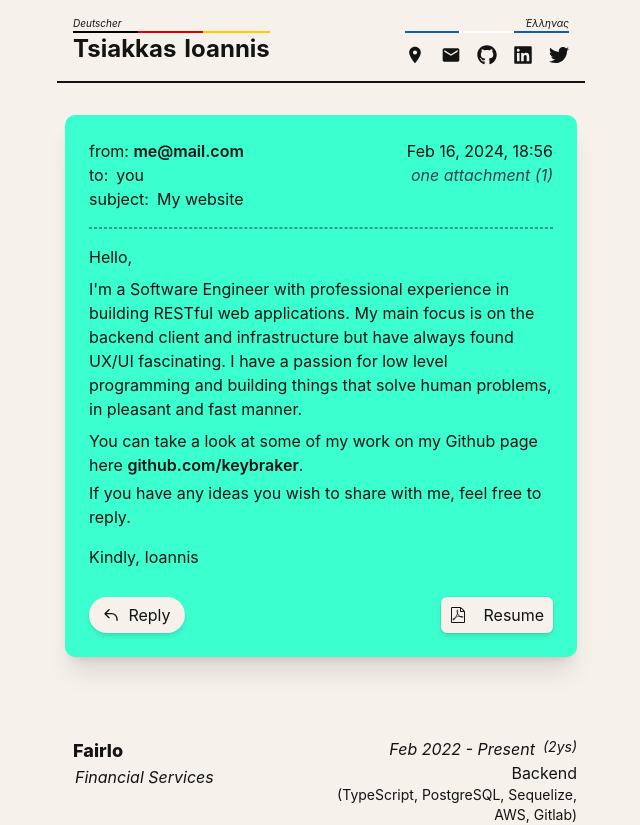
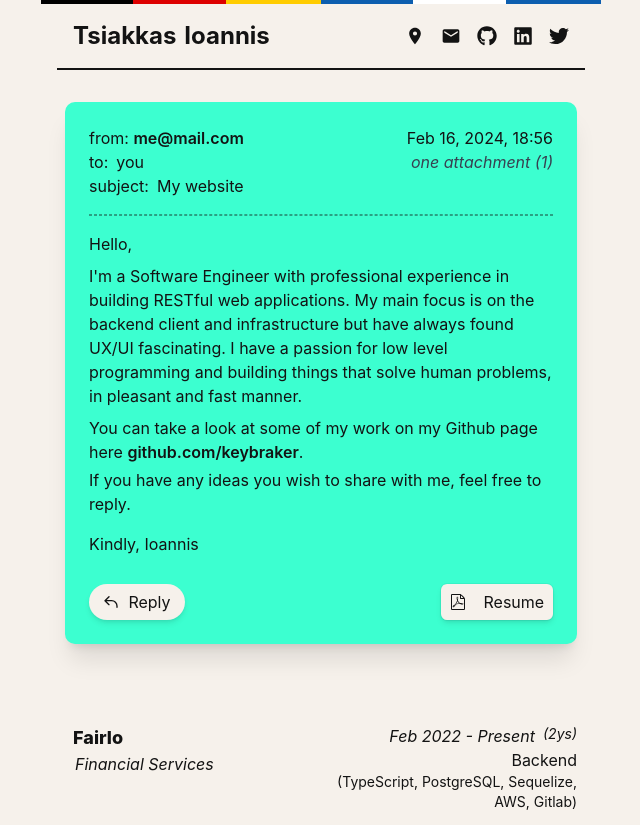
Before and after one commit to keybraker/keybraker.github.io, a Next.js app: page / in a window 1280 px wide. Shown: the top 825 px of the page, without its empty margins (319-959 px from the left). Built offline with nearby package versions, Linux system fonts and the light colour scheme.

Commit message:
Fix design of header

```diff
--- a/src/abilities/header.tsx
+++ b/src/abilities/header.tsx
@@ -62,6 +62,12 @@ function AboutPageInner() {
 export default function Header() {
   return (
     <header className="sticky top-0 z-10 flex flex-col justify-center place-self-center max-w-[560px] eq:max-w-[1320px] w-full bg-tsiakkas-light dark:bg-tsiakkas-dark">
+      <div className="text-tsiakkas-dark dark:text-tsiakkas-light w-full flex flex-row">
+        <div className="w-1/2 text-start italic text-[10px] border-b-4 [border-image:linear-gradient(90deg,#000000_0,#000000_33%,#DD0000_33%,#DD0000_66%,#FFCC00_66%,#FFCC00_100%)_1]">
+        </div>
+        <div className="w-1/2 text-end italic text-[10px] border-b-4 [border-image:linear-gradient(90deg,#0D5EAF_0,#0D5EAF_33%,#FFFFFF_33%,#FFFFFF_66%,#0D5EAF_66%,#0D5EAF_100%)_1]">
+        </div>
+      </div>
       <div className=" px-4 eq:px-0">
         <div className="
         flex flex-col sm:flex-row items-center justify-around xs:justify-between
@@ -70,24 +76,15 @@ export default function Header() {
         border-b-2 border-tsiakkas-dark dark:border-tsiakkas-light
       ">
           <Link href="/">
-            <div className="flex flex-col gap-0 justify-between text-tsiakkas-dark dark:text-tsiakkas-light">
-              <div className="w-full text-start italic text-[10px] border-b-2 [border-image:linear-gradient(90deg,#000000_0,#000000_33%,#DD0000_33%,#DD0000_66%,#FFCC00_66%,#FFCC00_100%)_1]">
-                Deutscher
-              </div>
-              <h1 className="
+            <h1 className="
                 flex flex-col self-center text-center font-helvetica text-2xl font-bold leading-100 tn:flex-row xs:gap-2 gap-1
+                text-tsiakkas-dark dark:text-tsiakkas-light
               ">
-                <span>Tsiakkas</span>
-                <span>Ioannis</span>
-              </h1>
-            </div>
+              <span>Tsiakkas</span>
+              <span>Ioannis</span>
+            </h1>
           </Link>
-          <div className="flex flex-col gap-0 justify-between text-tsiakkas-dark dark:text-tsiakkas-light">
-            <div className="w-full text-end italic text-[10px] border-b-2 [border-image:linear-gradient(90deg,#0D5EAF_0,#0D5EAF_33%,#FFFFFF_33%,#FFFFFF_66%,#0D5EAF_66%,#0D5EAF_100%)_1]">
-              Έλληνας
-            </div>
-            <AboutPageInner />
-          </div>
+          <AboutPageInner />
         </div>
       </div>
     </header>
```
